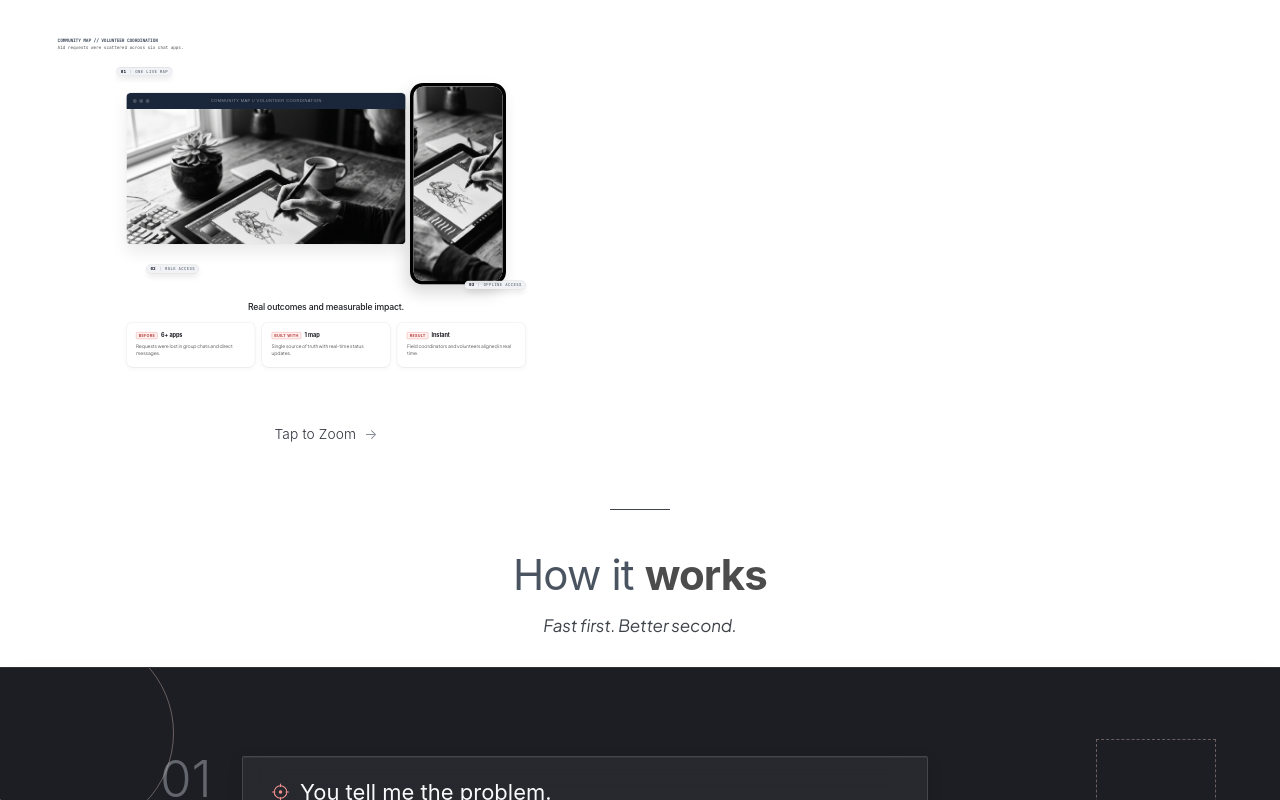
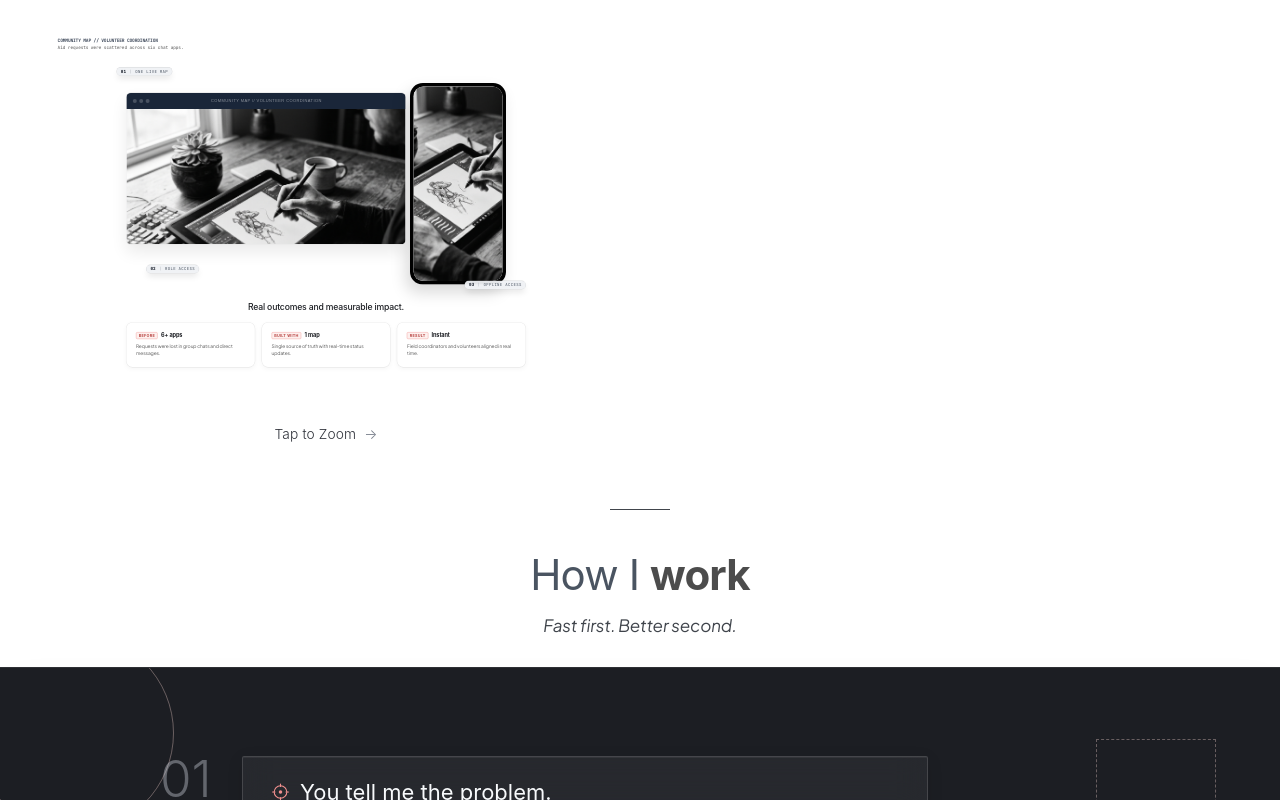
Before and after one commit to Irene2828/porfoliojuly, a Next.js app: page / in a window 1280 px wide. Shown: the part 2577-3377 px from the top of the page. Built offline with nearby package versions, Linux system fonts and the light colour scheme; no server answers; the database is empty.

Commit message:
Rename section heading to 'How I work'

```diff
--- a/src/app/v2/components/HowItWorks.tsx
+++ b/src/app/v2/components/HowItWorks.tsx
@@ -115,7 +115,7 @@ export default function HowItWorks() {
           WebkitTextStroke: '0',
           textWrap: 'balance'
         }}>
-          <span style={{ fontWeight: 400, color: 'var(--color-heading-silver, #4a5461)' }}>How it </span><span style={{ fontWeight: 700, color: '#3ba3b8', WebkitTextFillColor: '#3ba3b8' }}>works</span>
+          <span style={{ fontWeight: 400, color: 'var(--color-heading-silver, #4a5461)' }}>How I </span><span style={{ fontWeight: 700, color: '#3ba3b8', WebkitTextFillColor: '#3ba3b8' }}>work</span>
         </h2>
         <p style={{
           fontFamily: "var(--font-body)",
```
Also changed, not shown: 1 other file (tests, documents, lock files or other folders).
